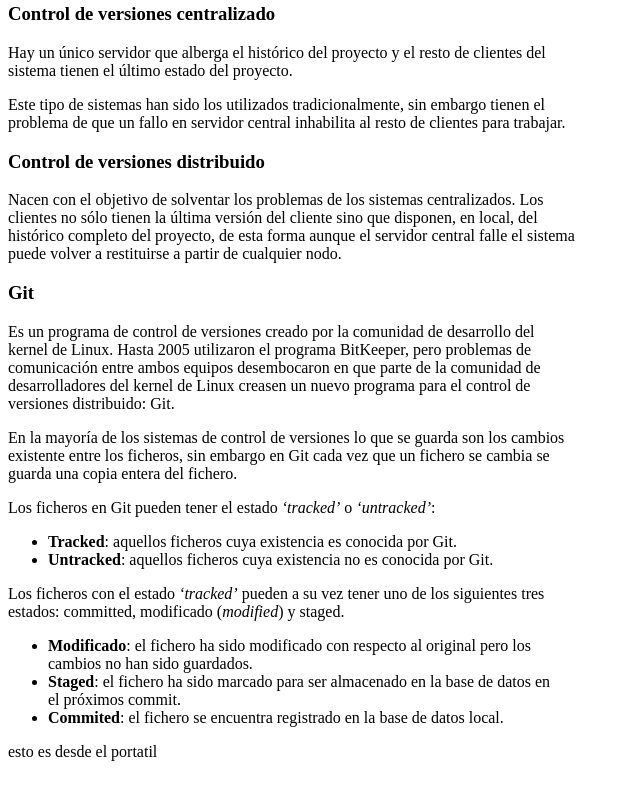
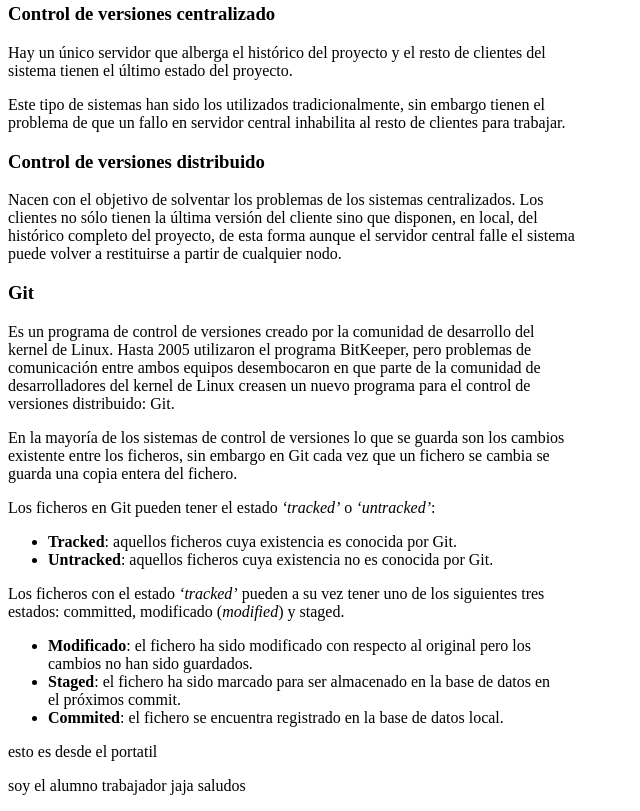
Before and after one commit to KlopeDarkWolf/Prueba4-1, a plain HTML site: page index.html in a window 1280 px wide. Shown: the part 1184-1995 px from the top of the page, without its empty margins (0-640 px from the left). Before the commit the page ends 1961 px from the top, so only its background shows below. Drawn offline with Linux system fonts and the light colour scheme.

Commit message:
turno de mañana

```diff
--- a/index.html
+++ b/index.html
@@ -225,6 +225,7 @@
 	</ul>
 
 	<p>esto es desde el portatil</p>
+	<p> soy el alumno trabajador jaja saludos</p>
 
 	</body>
 
```
